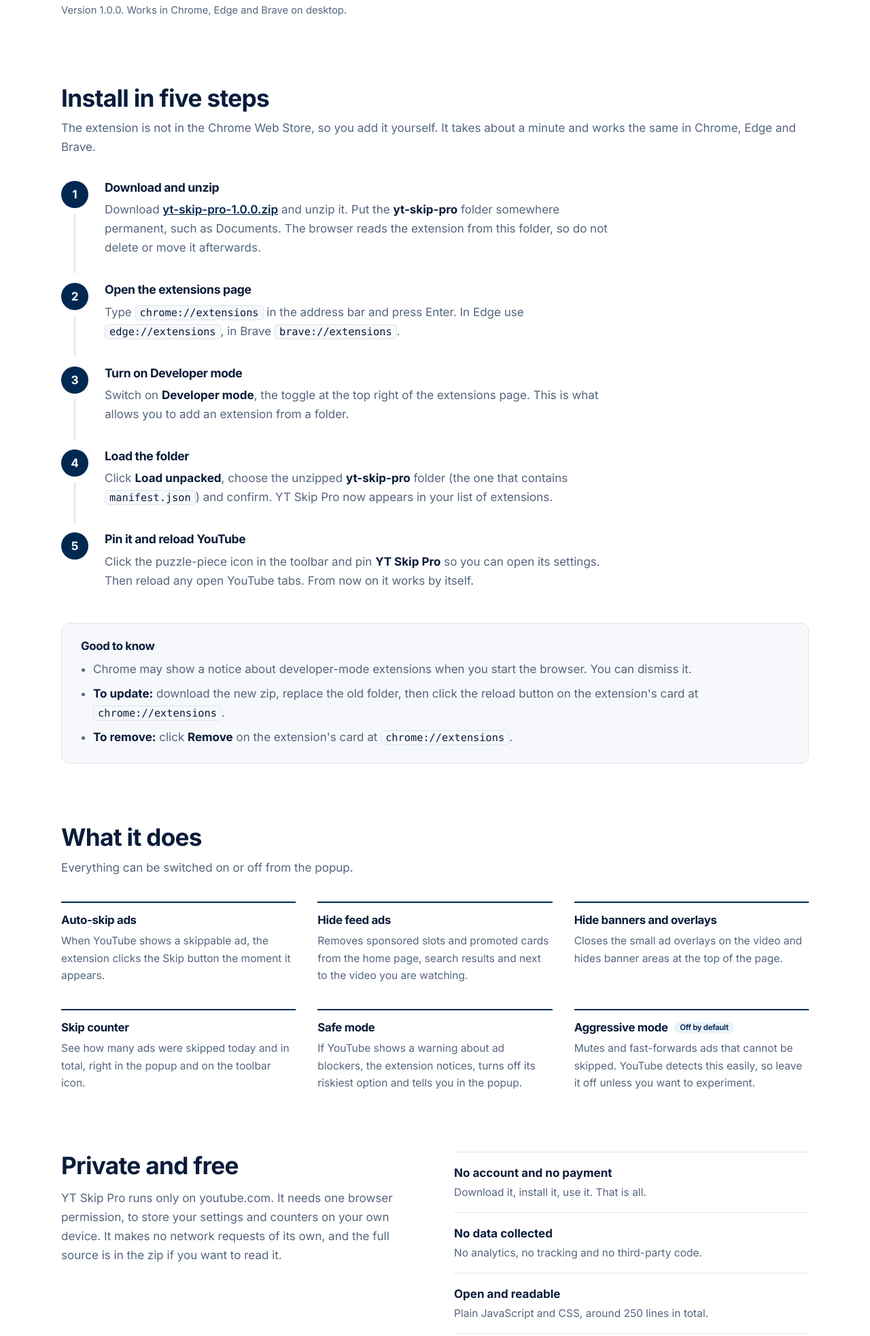
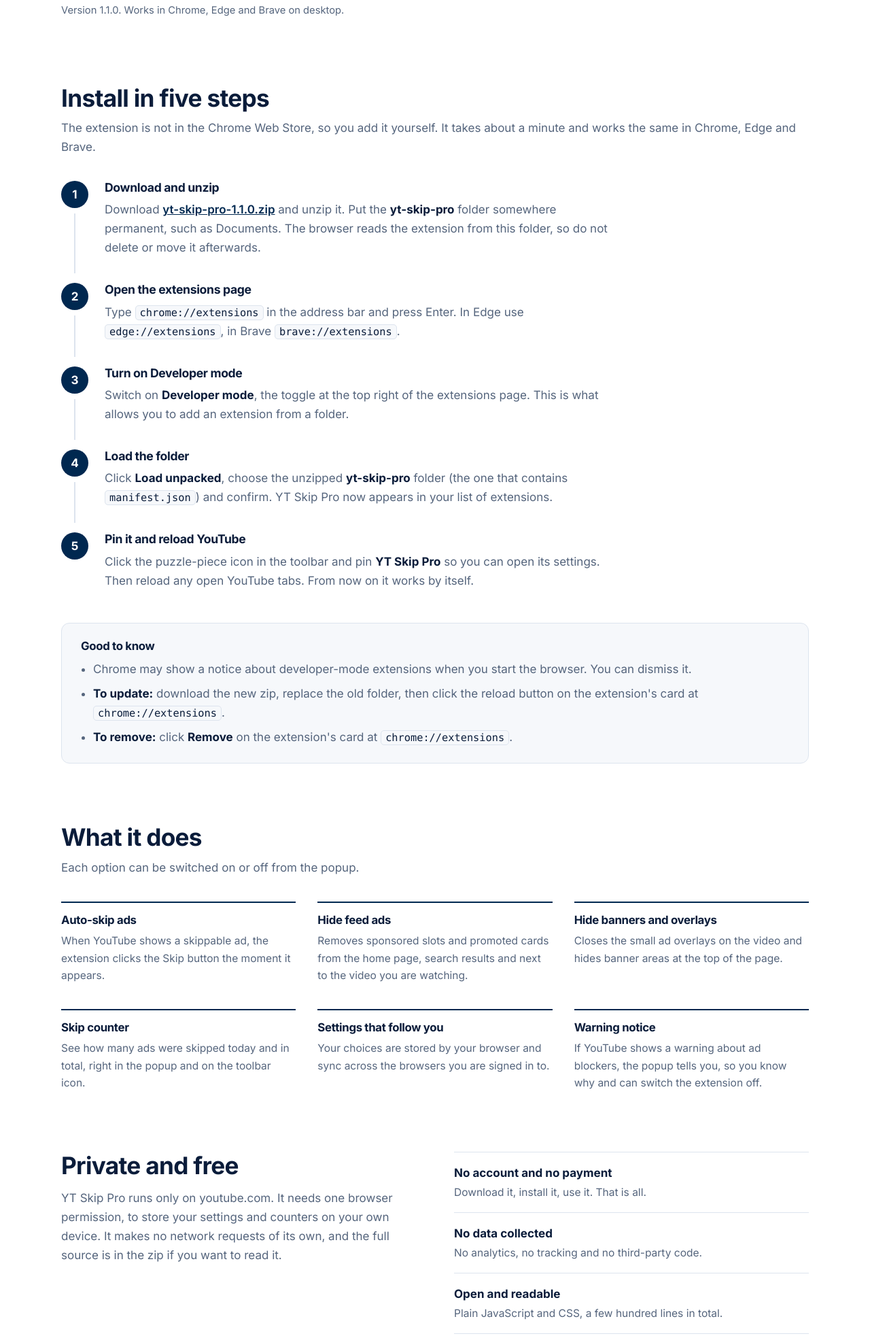
Before and after one commit to asilerguner/asilerguner.github.io, a plain HTML site: page yt-skip-pro.html in a window 1280 px wide. Shown: the part 658-2623 px from the top of the page at 68% size. Drawn offline with Linux system fonts and the light colour scheme.

Commit message:
YT Skip Pro 1.1.0: remove aggressive mode, update page and download
Co-Authored-By: Claude Sonnet 5.5 <noreply@anthropic.com>
Claude-Session: https://claude.ai/code/session_01WbbXZtCRxmF2nrnxbwVK7Q

```diff
--- a/yt-skip-pro.html
+++ b/yt-skip-pro.html
@@ -14,7 +14,7 @@
 <meta property="og:url" content="https://asilerguner.com/yt-skip-pro.html">
 <meta name="theme-color" content="#002850">
 <script type="application/ld+json">
-{"@context":"https://schema.org","@type":"SoftwareApplication","name":"YT Skip Pro","applicationCategory":"BrowserApplication","operatingSystem":"Chrome, Edge, Brave","softwareVersion":"1.0.0","url":"https://asilerguner.com/yt-skip-pro.html","description":"A free browser extension that skips YouTube video ads and hides feed ads. It collects no data.","offers":{"@type":"Offer","price":"0","priceCurrency":"USD"},"author":{"@type":"Person","name":"Asil Ergüner","url":"https://asilerguner.com/"}}
+{"@context":"https://schema.org","@type":"SoftwareApplication","name":"YT Skip Pro","applicationCategory":"BrowserApplication","operatingSystem":"Chrome, Edge, Brave","softwareVersion":"1.1.0","url":"https://asilerguner.com/yt-skip-pro.html","description":"A free browser extension that skips YouTube video ads and hides feed ads. It collects no data.","offers":{"@type":"Offer","price":"0","priceCurrency":"USD"},"author":{"@type":"Person","name":"Asil Ergüner","url":"https://asilerguner.com/"}}
 </script>
 <link rel="icon" href="assets/brand/favicon.ico" sizes="32x32">
 <link rel="icon" type="image/svg+xml" href="assets/brand/favicon.svg">
@@ -37,7 +37,7 @@
       <a href="#privacy">Privacy</a>
       <a href="#faq">FAQ</a>
     </nav>
-    <a class="btn btn-primary btn-sm cta-top" href="downloads/yt-skip-pro-1.0.0.zip" download>Download</a>
+    <a class="btn btn-primary btn-sm cta-top" href="downloads/yt-skip-pro-1.1.0.zip" download>Download</a>
     <button class="menu-btn" id="menuBtn" aria-label="Menu" aria-expanded="false" aria-controls="menu"><span></span><span></span><span></span></button>
   </div>
   <nav class="menu" id="menu" aria-label="Mobile">
@@ -46,7 +46,7 @@
     <a href="#features">Features</a>
     <a href="#privacy">Privacy</a>
     <a href="#faq">FAQ</a>
-    <a href="downloads/yt-skip-pro-1.0.0.zip" download>Download</a>
+    <a href="downloads/yt-skip-pro-1.1.0.zip" download>Download</a>
   </nav>
 </header>
 
@@ -61,10 +61,10 @@
       <p class="lead">A small browser extension that clicks Skip on YouTube video ads as soon as the button appears, and hides ad slots in your feed and on watch pages.</p>
       <p class="lead lead2">Free for everyone. No account, no tracking, no data leaves your browser.</p>
       <div class="cta">
-        <a class="btn btn-primary" href="downloads/yt-skip-pro-1.0.0.zip" download>Download for free (.zip)</a>
+        <a class="btn btn-primary" href="downloads/yt-skip-pro-1.1.0.zip" download>Download for free (.zip)</a>
         <a class="btn btn-line" href="#install">How to install</a>
       </div>
-      <p class="req">Version 1.0.0. Works in Chrome, Edge and Brave on desktop.</p>
+      <p class="req">Version 1.1.0. Works in Chrome, Edge and Brave on desktop.</p>
     </div>
     <div class="panel" aria-hidden="true">
       <div class="panel-head"><img src="assets/apps/yt-skip-pro-icon.png" alt="" width="24" height="24"><strong>YT Skip Pro</strong><span class="sw on"></span></div>
@@ -73,7 +73,6 @@
         <li>Auto-skip ads<span class="sw on"></span></li>
         <li>Hide feed ads<span class="sw on"></span></li>
         <li>Hide banners and overlays<span class="sw on"></span></li>
-        <li>Aggressive mode (risky)<span class="sw"></span></li>
       </ul>
     </div>
   </div>
@@ -88,7 +87,7 @@
     <ol class="steplist">
       <li data-reveal>
         <h3>Download and unzip</h3>
-        <p>Download <a class="ulink" href="downloads/yt-skip-pro-1.0.0.zip" download>yt-skip-pro-1.0.0.zip</a> and unzip it. Put the <strong>yt-skip-pro</strong> folder somewhere permanent, such as Documents. The browser reads the extension from this folder, so do not delete or move it afterwards.</p>
+        <p>Download <a class="ulink" href="downloads/yt-skip-pro-1.1.0.zip" download>yt-skip-pro-1.1.0.zip</a> and unzip it. Put the <strong>yt-skip-pro</strong> folder somewhere permanent, such as Documents. The browser reads the extension from this folder, so do not delete or move it afterwards.</p>
       </li>
       <li data-reveal>
         <h3>Open the extensions page</h3>
@@ -122,15 +121,15 @@
   <div class="wrap">
     <div class="head" data-reveal>
       <h2>What it does</h2>
-      <p>Everything can be switched on or off from the popup.</p>
+      <p>Each option can be switched on or off from the popup.</p>
     </div>
     <div class="grid3">
       <div data-reveal><h3>Auto-skip ads</h3><p>When YouTube shows a skippable ad, the extension clicks the Skip button the moment it appears.</p></div>
       <div data-reveal><h3>Hide feed ads</h3><p>Removes sponsored slots and promoted cards from the home page, search results and next to the video you are watching.</p></div>
       <div data-reveal><h3>Hide banners and overlays</h3><p>Closes the small ad overlays on the video and hides banner areas at the top of the page.</p></div>
       <div data-reveal><h3>Skip counter</h3><p>See how many ads were skipped today and in total, right in the popup and on the toolbar icon.</p></div>
-      <div data-reveal><h3>Safe mode</h3><p>If YouTube shows a warning about ad blockers, the extension notices, turns off its riskiest option and tells you in the popup.</p></div>
-      <div data-reveal><h3>Aggressive mode <span class="tag">Off by default</span></h3><p>Mutes and fast-forwards ads that cannot be skipped. YouTube detects this easily, so leave it off unless you want to experiment.</p></div>
+      <div data-reveal><h3>Settings that follow you</h3><p>Your choices are stored by your browser and sync across the browsers you are signed in to.</p></div>
+      <div data-reveal><h3>Warning notice</h3><p>If YouTube shows a warning about ad blockers, the popup tells you, so you know why and can switch the extension off.</p></div>
     </div>
   </div>
 </section>
@@ -144,7 +143,7 @@
     <ul class="checks" data-reveal>
       <li><strong>No account and no payment</strong><span>Download it, install it, use it. That is all.</span></li>
       <li><strong>No data collected</strong><span>No analytics, no tracking and no third-party code.</span></li>
-      <li><strong>Open and readable</strong><span>Plain JavaScript and CSS, around 250 lines in total.</span></li>
+      <li><strong>Open and readable</strong><span>Plain JavaScript and CSS, a few hundred lines in total.</span></li>
     </ul>
   </div>
 </section>
@@ -153,9 +152,9 @@
   <div class="wrap">
     <div class="head" data-reveal><h2>Frequently asked questions</h2></div>
     <div class="faq">
-      <details><summary>Does it skip every ad?</summary><p>No. It clicks Skip on ads that offer a Skip button and hides ad slots on the page. Ads that cannot be skipped still play unless you turn on aggressive mode, which is risky.</p></details>
+      <details><summary>Does it skip every ad?</summary><p>No. It clicks Skip on ads that offer a Skip button and hides ad slots on the page. Ads that cannot be skipped still play. The extension never mutes or fast-forwards them, because YouTube detects that easily.</p></details>
       <details><summary>Will it keep working?</summary><p>YouTube changes its page often and may break any extension of this kind without notice. If it stops working, download the latest version from this page.</p></details>
-      <details><summary>YouTube shows a warning about ad blockers. What now?</summary><p>Turn off aggressive mode if it is on, or switch the extension off in the popup and reload the page. The popup shows a notice when YouTube has shown such a warning.</p></details>
+      <details><summary>YouTube shows a warning about ad blockers. What now?</summary><p>Switch the extension off in the popup and reload the page. The popup shows a notice when YouTube has shown such a warning.</p></details>
       <details><summary>Why is it not in the Chrome Web Store?</summary><p>It is shared here directly and for free. Adding it from a folder takes one minute, and the steps above show how.</p></details>
       <details><summary>Does it work on a phone?</summary><p>No. It is a desktop extension for Chrome, Edge and Brave.</p></details>
       <details><summary>Is this affiliated with YouTube or Google?</summary><p>No. YT Skip Pro is an independent personal project. YouTube is a trademark of Google LLC. Many creators earn from ads, so consider supporting the channels you enjoy in other ways.</p></details>
@@ -170,7 +169,7 @@
       <p>Free, with no sign-up. Questions or ideas are welcome.</p>
     </div>
     <div class="cta">
-      <a class="btn btn-primary" href="downloads/yt-skip-pro-1.0.0.zip" download>Download for free (.zip)</a>
+      <a class="btn btn-primary" href="downloads/yt-skip-pro-1.1.0.zip" download>Download for free (.zip)</a>
       <a class="btn btn-line" href="index.html#contact">Send feedback</a>
     </div>
   </div>
```
Also changed, not shown: 2 other files.
